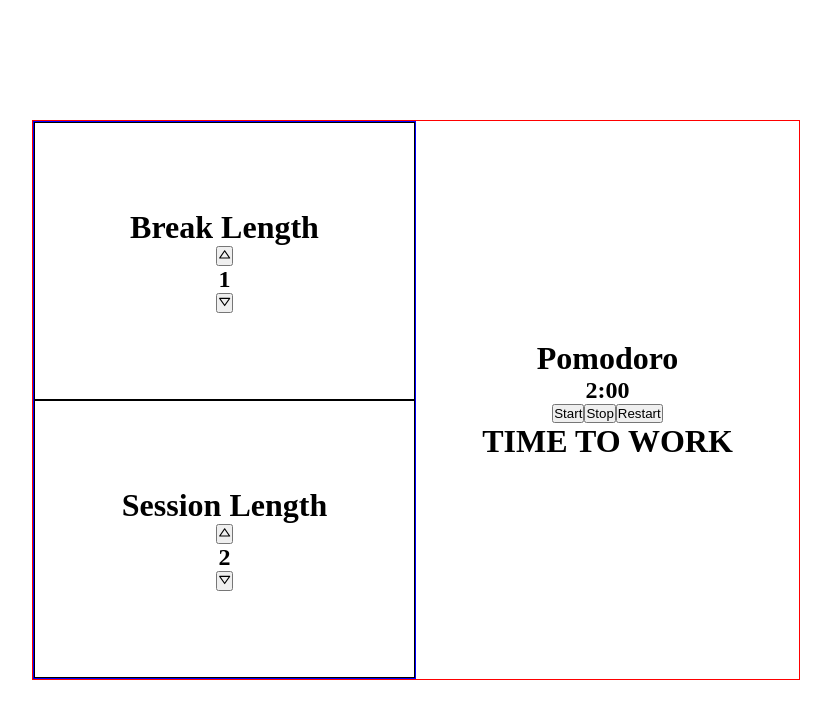
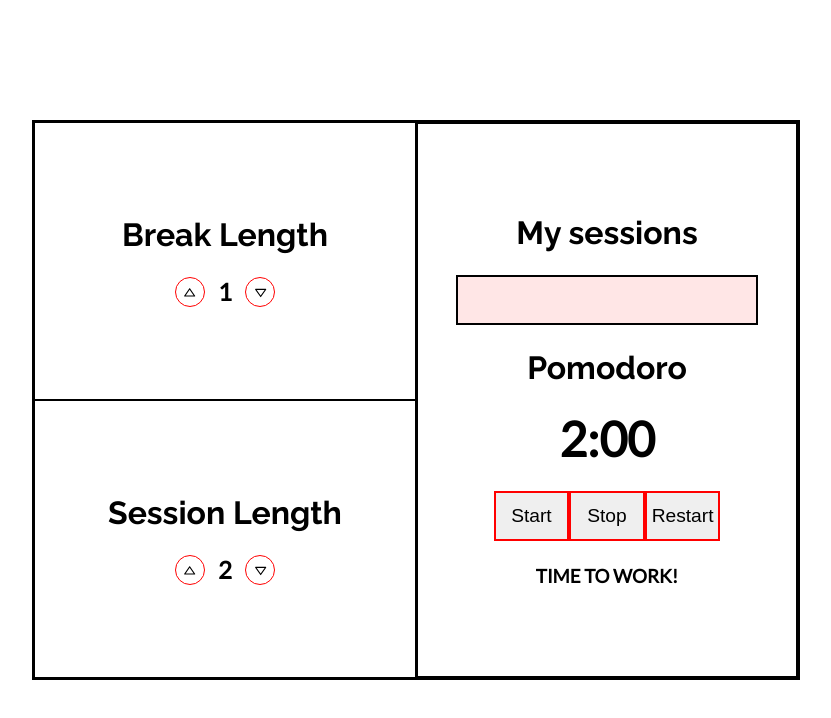
Before and after one commit to carreraprogrammer/pomodoro, a React (Create React App) app: page / in a window 1280 px wide. Shown: the top 718 px of the page, without its empty margins (224-1055 px from the left). Built offline with nearby package versions, Linux system fonts and the light colour scheme.

Commit message:
Add styles and counter

```diff
--- a/src/Components/Pomodoro.js
+++ b/src/Components/Pomodoro.js
@@ -1,10 +1,11 @@
 import React, { useEffect, useState, useRef } from 'react';
 import { useDispatch, useSelector } from 'react-redux';
 import { startTimer, restartPomodoro } from '../Redux/PomodoroSlice';
+import { GiTomato } from 'react-icons/gi';
 
 const Pomodoro = () => {
     const dispatch = useDispatch();
-    let {session, seconds, name } = useSelector(state => state.Pomodoro);
+    let {session, seconds, name, counter} = useSelector(state => state.Pomodoro);
 
     const [running, setRunning] = useState(false);
 
@@ -38,6 +39,12 @@ const Pomodoro = () => {
 
     return (
       <div id="pomodoro-container">
+        <h1>My sessions</h1>
+        <div id='tomato-container'>
+          {[...Array(counter)].map((_, i) => (
+              <GiTomato style={{color: 'red'}}/>
+          ))}
+        </div>
         <h1 id="timer-label">Pomodoro</h1>
         <h2 id="time-left" >
           {session}:{seconds < 0 && session === 0 ? 0 : seconds === 0 ? seconds + '0' : seconds > 10 ? seconds : '0' + seconds}{" "}
@@ -55,7 +62,7 @@ const Pomodoro = () => {
            </button>
            <audio id="beep" src="https://www.pacdv.com/sounds/interface_sound_effects/sound10.mp3" type="audio/mp3" ref={audioRef}></audio>
         </div>
-        <h1>{name}</h1>
+        <h3>{name}</h3>
       </div>
     );
   };
--- a/src/Components/UpdateBreak.js
+++ b/src/Components/UpdateBreak.js
@@ -13,9 +13,11 @@ const UpdateBreak= () => {
   return (
     <div id='break-container'>
       <h1 id='break-label'>Break Length</h1>
-      <button id='break-increment' onClick={() => {dispatch(incrementBreak())}}><BiUpArrow /></button>
-      <h2 id='break-length'>{breakLength}</h2>
-      <button id='break-decrement' onClick={() => {dispatch(decrementBreak())}}><BiDownArrow /></button>
+      <div id='break-buttons'>
+        <button id='break-increment' onClick={() => {dispatch(incrementBreak())}}><BiUpArrow style={{marginTop: '5px'}}/></button>
+        <h2 id='break-length'>{breakLength}</h2>
+        <button id='break-decrement' onClick={() => {dispatch(decrementBreak())}}><BiDownArrow style={{marginTop: '5px'}} /></button>
+      </div>
     </div>
   )
 }
--- a/src/Components/UpdateTime.js
+++ b/src/Components/UpdateTime.js
@@ -10,9 +10,11 @@ const UpdateTime = () => {
     return (
       <div id='session-container'>
         <h1 id='session-label'>Session Length</h1>
-        <button id='session-increment' onClick={() => dispatch(incrementSession())}><BiUpArrow /></button>
-        <h2 id='session-length'>{session}</h2>
-        <button id='session-decrement' onClick={() => dispatch(decrementSession())}><BiDownArrow /></button>
+        <div id='session-buttons'>
+          <button id='session-increment' onClick={() => dispatch(incrementSession())}><BiUpArrow style={{marginTop: '5px'}}/></button>
+          <h2 id='session-length'>{session}</h2>
+          <button id='session-decrement' onClick={() => dispatch(decrementSession())}><BiDownArrow style={{marginTop: '5px'}}/></button>
+        </div>
       </div>
     )
 }
--- a/src/Redux/PomodoroSlice.js
+++ b/src/Redux/PomodoroSlice.js
@@ -9,7 +9,8 @@ const initialState = {
   initBreak: 1,
   seconds: 0,
   running: false,
-  name: 'TIME TO WORK',
+  name: 'TIME TO WORK!',
+  counter: 0,
 }
 
 export const pomodoroSlice = createSlice (
@@ -42,17 +43,17 @@ export const pomodoroSlice = createSlice (
       if (newState.seconds < 0 && newState.session > 0) {
           newState.session -= 1;
           newState.seconds = 4;
-      }else if(newState.session === 0 && newState.seconds  < 0 > 0 && newState.name === "TIME TO WORK"){
-        return {...newState, name: "IT'S TIME TO REST", session: newState.initBreak, seconds: 0}
-      }else if(newState.session === 0 && newState.seconds < 0 && newState.name === "IT'S TIME TO REST") {
-        return {...newState, name: "TIME TO WORK", session: newState.initSession, seconds: 0}
+      }else if(newState.session === 0 && newState.seconds  < 0 > 0 && newState.name === "TIME TO WORK!"){
+        return {...newState, name: "IT'S TIME TO REST!", session: newState.initBreak, seconds: 0, counter: newState.counter + 1}
+      }else if(newState.session === 0 && newState.seconds < 0 && newState.name === "IT'S TIME TO REST!") {
+        return {...newState, name: "TIME TO WORK!", session: newState.initSession, seconds: 0}
       }else {
         return newState
       }
       return newState;
     },
     restartPomodoro(state) {
-      return {...state, session: state.initSession, seconds: 0, name: 'TIME TO WORK'};
+      return {...state, session: state.initSession, seconds: 0, name: 'TIME TO WORK!', counter: 0};
     },
     changeRunning(state) {
       const newState = {...state};
--- a/src/Styles/App.css
+++ b/src/Styles/App.css
@@ -1,3 +1,5 @@
+@import url('https://fonts.googleapis.com/css2?family=Lato:ital,wght@0,300;0,400;1,300&family=Raleway:wght@400;500;600;700;900&display=swap');
+
 /* RESET */
 
 *,
@@ -19,6 +21,11 @@
   display: flex;
   align-items: center;
   justify-content: center;
+  font-family: 'Lato', sans-serif;
+}
+
+h1 {
+  font-family: 'Raleway', sans-serif;
 }
 
 #app-container{
@@ -27,7 +34,7 @@
   justify-content: center;
   width: 60%;
   height: 70%;
-  border: 1px solid red;
+  border: 2px solid black;
 }
 
 #controlContainer {
@@ -35,7 +42,6 @@
   flex-direction: column;
   align-items: center;
   justify-content: center;
-  border: 1px solid blue;
   flex-basis: 50%;
   height: 100%;
 }
@@ -67,3 +73,88 @@
   flex-basis: 50%;
   width: 100%;
 }
+
+#break-buttons, #session-buttons {
+ width: 30%;
+ display: flex;
+ justify-content: space-around;
+ margin-top: 24px;
+}
+
+#break-increment,
+#break-decrement,
+#session-increment,
+#session-decrement{
+  border-radius: 100%;
+  width: 30px;
+  height: 30px;
+  background-color: white;
+  border: 1px solid red;
+  cursor: pointer;
+  transition: all 0.5s ease-in-out;
+}
+
+#break-increment:hover,
+#break-decrement:hover,
+#session-increment:hover,
+#session-decrement:hover {
+  background-color: rgba(255, 0, 0, 0.256);
+  color: white;
+  transform: scale(1.05)
+}
+
+#break-increment:active,
+#break-decrement:active,
+#session-increment:active,
+#session-decrement:active {
+  color: red;
+  font-weight: bold;
+}
+
+#pomodoro-container {
+  border: 2px solid black;
+  height: 100%;
+  display: flex;
+  flex-direction: column;
+  align-items: center;
+  justify-content: center;
+}
+
+#time-left {
+  font-size: 3rem;
+  margin-top: 24px;
+  margin-bottom: 24px;
+}
+
+#pomodoro-buttons {
+  margin-bottom: 24px;
+  width: 60%;
+  display: flex;
+  justify-content: space-around;
+}
+
+#pomodoro-buttons > button {
+  width: 80px;
+  height: 50px;
+  cursor: pointer;
+  border: 2px solid red;
+  font-size: 1.2rem;
+}
+
+#pomodoro-buttons > button:hover {
+  background-color: rgba(255, 0, 0, 0.256);
+  color: white;
+  transform: scale(1.05)
+}
+
+#tomato-container{
+  background-color: rgba(255, 0, 0, 0.097);
+  height: 50px;
+  width: 80%;
+  margin: 24px;
+  border: 2px solid black;
+  display: flex;
+  align-items: center;
+  justify-content: center;
+  font-size: 1.2rem;
+}
```
